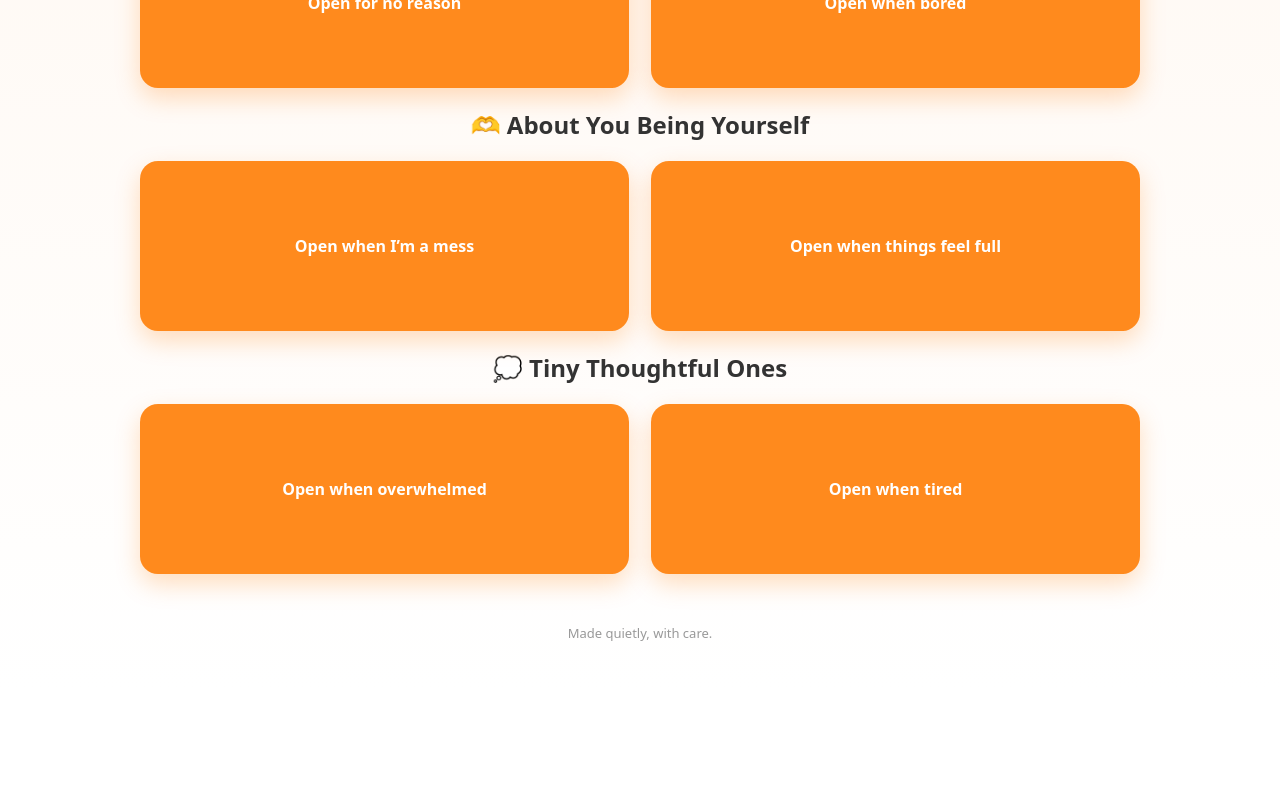
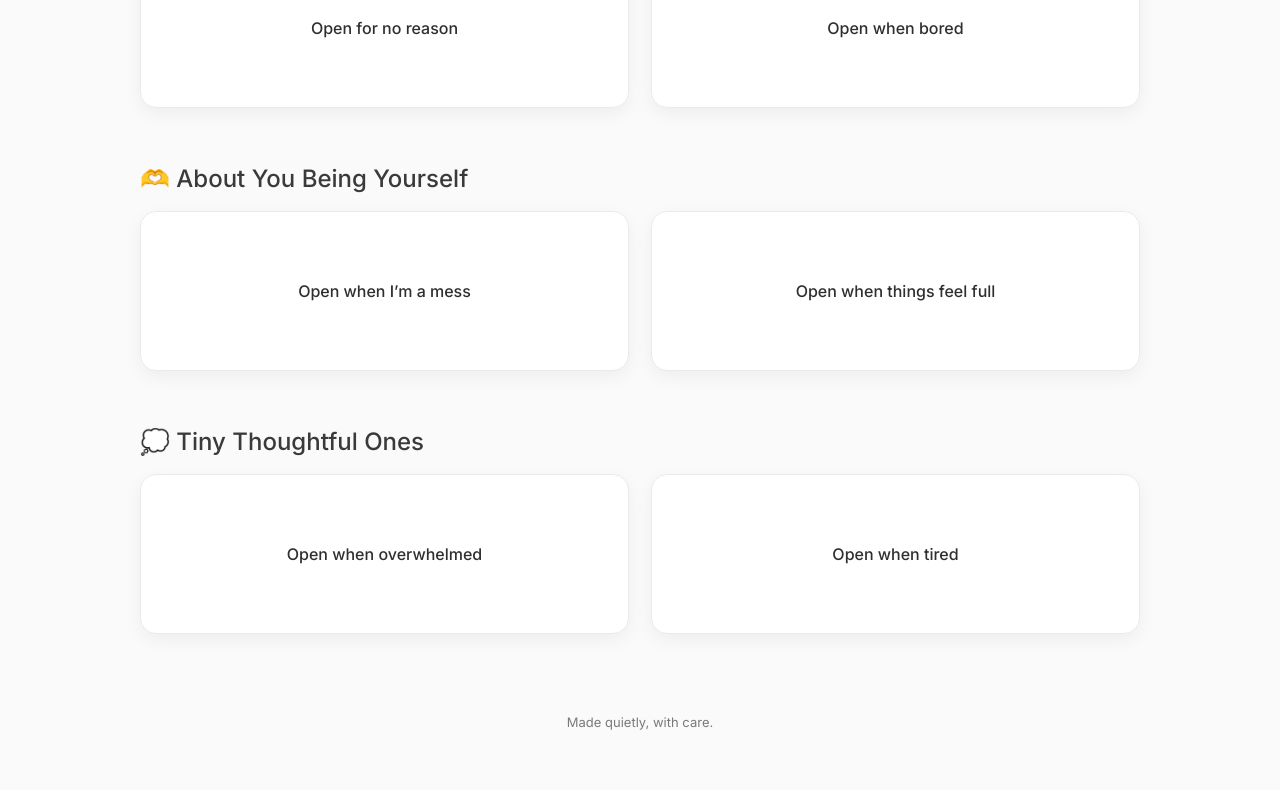
Before and after one commit to reeyakbhalodia-cloud/open-whenever, a plain HTML site: page index.html in a window 1280 px wide. Shown: the part 824-1614 px from the top of the page. Before the commit the page ends 1514 px from the top, so only its background shows below. Drawn offline with nearby package versions, Linux system fonts and the light colour scheme; a web font is replaced by a local one.

Commit message:
Update style.css

```diff
--- a/style.css
+++ b/style.css
@@ -1,28 +1,49 @@
+:root {
+  --accent: #f4a261;      /* soft muted orange */
+  --accent-light: #fde8d8;
+  --text-main: #2f2f2f;
+  --text-muted: #7a7a7a;
+  --card-bg: #ffffff;
+}
+
 body {
-  font-family: system-ui, -apple-system, sans-serif;
-  background: linear-gradient(180deg, #fff4ea, #ffffff);
-  color: #333;
+  margin: 0;
+  font-family: 'Inter', system-ui, sans-serif;
+  background: #fafafa;
+  color: var(--text-main);
+  padding: 32px 18px 60px;
+}
+
+header {
   text-align: center;
-  padding: 40px 20px;
+  margin-bottom: 48px;
 }
 
 h1 {
-  color: #ff7a00;
-  font-size: 2.4rem;
-  margin-bottom: 6px;
+  font-family: 'Playfair Display', serif;
+  font-size: 2.6rem;
+  margin-bottom: 8px;
 }
 
 .subtitle {
-  color: #777;
-  margin-bottom: 40px;
+  color: var(--text-muted);
+}
+
+section {
+  max-width: 1000px;
+  margin: 0 auto 56px;
+}
+
+h2 {
+  font-weight: 500;
+  margin-bottom: 18px;
+  color: #3a3a3a;
 }
 
 .cards {
   display: grid;
   grid-template-columns: repeat(auto-fit, minmax(220px, 1fr));
   gap: 22px;
-  max-width: 1000px;
-  margin: auto;
 }
 
 .card {
@@ -32,9 +53,8 @@ h1 {
 
 .card-inner {
   position: relative;
-  width: 100%;
-  height: 170px;
-  transition: transform 0.7s cubic-bezier(.4,.2,.2,1);
+  height: 160px;
+  transition: transform 0.7s ease;
   transform-style: preserve-3d;
 }
 
@@ -46,35 +66,37 @@ h1 {
 .card-back {
   position: absolute;
   inset: 0;
-  border-radius: 18px;
   padding: 22px;
+  border-radius: 16px;
   display: flex;
   align-items: center;
   justify-content: center;
   backface-visibility: hidden;
+  text-align: center;
 }
 
 .card-front {
-  background: #ff8a1d;
-  color: white;
-  font-weight: 600;
-  box-shadow: 0 10px 25px rgba(255, 122, 0, 0.25);
+  background: var(--card-bg);
+  border: 1px solid #eaeaea;
+  font-weight: 500;
+  box-shadow: 0 6px 18px rgba(0,0,0,0.05);
 }
 
 .card-front:hover {
-  transform: translateY(-3px);
+  border-color: var(--accent);
 }
 
 .card-back {
-  background: #ffffff;
-  border: 2px solid #ffb066;
+  background: var(--accent-light);
+  color: #3a2a1d;
   transform: rotateY(180deg);
   font-size: 15px;
-  line-height: 1.4;
+  line-height: 1.45;
 }
 
 footer {
-  margin-top: 50px;
-  color: #999;
+  text-align: center;
+  margin-top: 80px;
   font-size: 13px;
+  color: var(--text-muted);
 }
```
